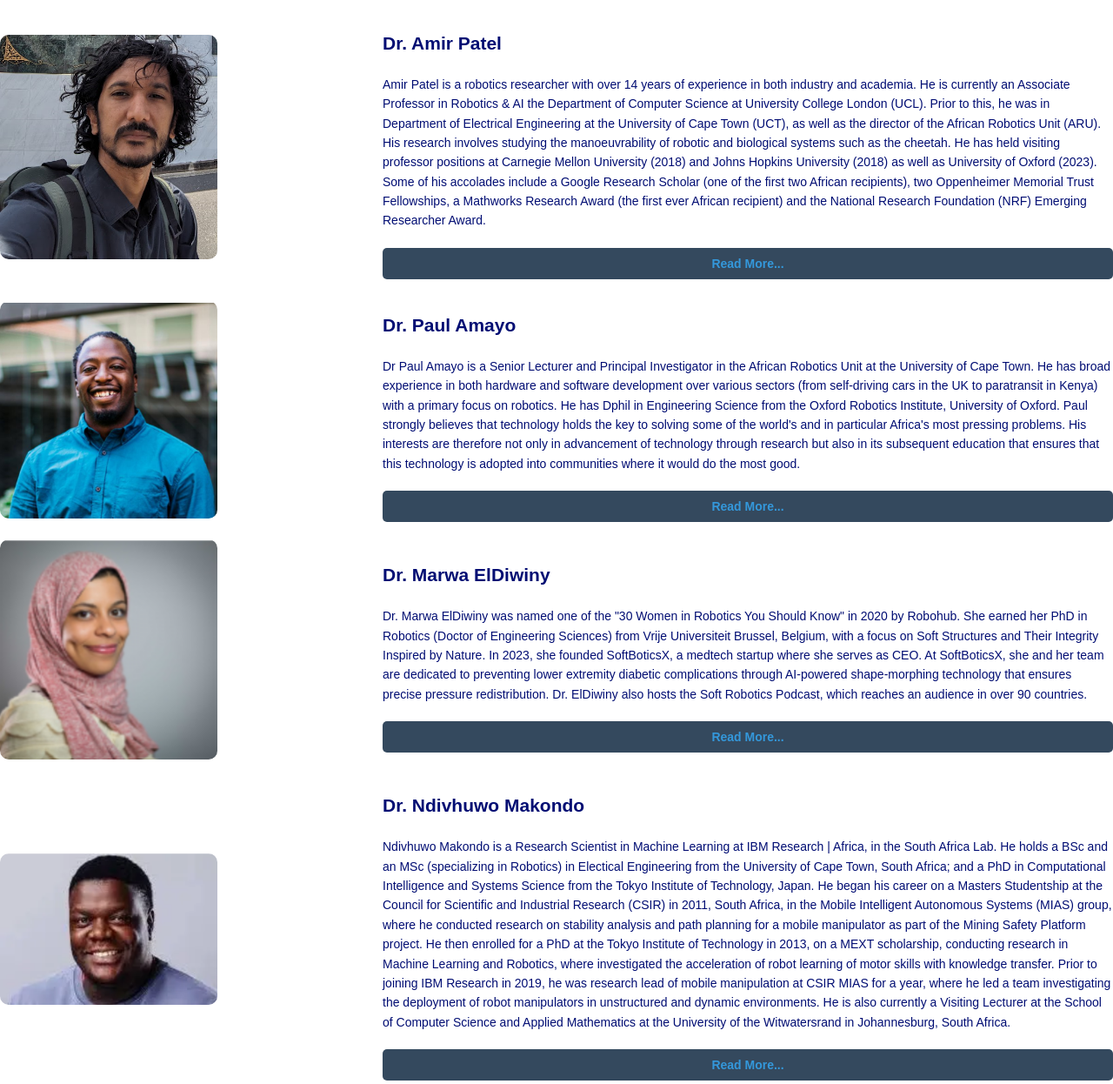
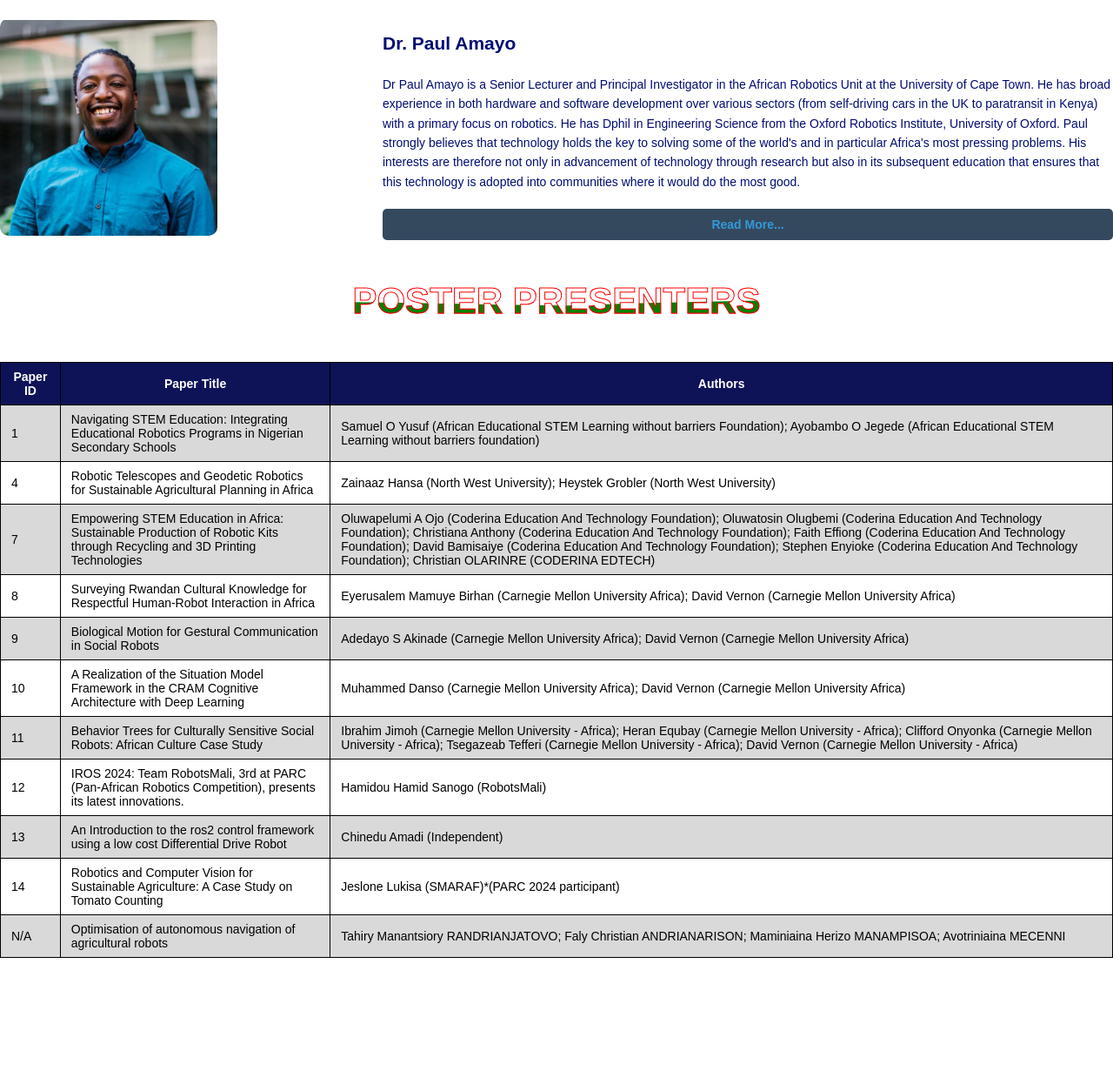
Before and after one commit to africarobotics/icra2025, a plain HTML site: page index.html in a window 1280 px wide. Shown: the part 5919-7165 px from the top of the page at 87% size. Drawn offline with Linux system fonts and the light colour scheme.

Commit message:
Update index.html

```diff
--- a/index.html
+++ b/index.html
@@ -538,24 +538,7 @@ over 140 papers.
             </article>
 
 
-            <article>
 
-                <img src = "Images/Amir.png" alt="image">
-                <div class="text">
-                    <h3> Dr. Amir Patel</h3>
-                    <p> Amir Patel is a robotics researcher with over 14 years of experience in both industry and academia.
-                        He is currently an Associate Professor in Robotics & AI the Department of Computer Science at
-                        University College London (UCL). Prior to this, he was in Department of Electrical Engineering at the
-                        University of Cape Town (UCT), as well as the director of the African Robotics Unit (ARU). His research
-                        involves studying the manoeuvrability of robotic and biological systems such as the cheetah. He has
-                        held visiting professor positions at Carnegie Mellon University (2018) and Johns Hopkins University
-                        (2018) as well as University of Oxford (2023). Some of his accolades include a Google Research Scholar
-                        (one of the first two African recipients), two Oppenheimer Memorial Trust Fellowships, a Mathworks
-                        Research Award (the first ever African recipient) and the National Research Foundation (NRF)
-                        Emerging Researcher Award.   </p>
-                    <button><a href = "https://www.nrf.ac.za/about-us/nrf-awards/2022-2/research-excellence-award-for-early-career-emerging-researchers-2022/associate-professor-amir-patel/" class="director-link" style="text-decoration: none;">Read More...</a></button>
-                </div>
-            </article>
 
             <article>
 
@@ -567,32 +550,6 @@ over 140 papers.
                 </div>
             </article>
 
-
-        <article>
-
-                <img src = "Images/Marwa.png" alt="image">
-                <div class="text">
-                    <h3>Dr. Marwa ElDiwiny</h3>
-                    <p> Dr. Marwa ElDiwiny was named one of the "30 Women in Robotics You Should Know" in 2020 by Robohub. She earned her PhD in Robotics (Doctor of Engineering Sciences) from Vrije Universiteit Brussel, Belgium, with a focus on Soft Structures and Their Integrity Inspired by Nature.
-                    In 2023, she founded SoftBoticsX, a medtech startup where she serves as CEO. At SoftBoticsX, she and her team are dedicated to preventing lower extremity diabetic complications through AI-powered shape-morphing technology that ensures precise pressure redistribution.
-                    Dr. ElDiwiny also hosts the Soft Robotics Podcast, which reaches an audience in over 90 countries. </p>
-                    <button><a href = "https://robohub.org/author/marwa-mohammed-alaa-eldean-eldiwiny/" class="director-link" style="text-decoration: none;">Read More...</a></button>
-                </div>
-            </article>
-
-
-            <article>
-
-                <img src = "Images/Makondo.png" alt="image">
-                <div class="text">
-                    <h3>Dr. Ndivhuwo Makondo</h3>
-                    <p> Ndivhuwo Makondo is a Research Scientist in Machine Learning at IBM Research | Africa, in the South Africa Lab. He holds a BSc and an MSc (specializing in Robotics) in Electical Engineering from the University of Cape Town, South Africa; and a PhD in Computational Intelligence and Systems Science from the Tokyo Institute of Technology, Japan. He began his career on a Masters Studentship at the Council for Scientific and Industrial Research (CSIR) in 2011, South Africa, in the Mobile Intelligent Autonomous Systems (MIAS) group, where he conducted research on stability analysis and path planning for a mobile manipulator as part of the Mining Safety Platform project. He then enrolled for a PhD at the Tokyo Institute of Technology in 2013, on a MEXT scholarship, conducting research in Machine Learning and Robotics, where investigated the acceleration of robot learning of motor skills with knowledge transfer.
-
-                    Prior to joining IBM Research in 2019, he was research lead of mobile manipulation at CSIR MIAS for a year, where he led a team investigating the deployment of robot manipulators in unstructured and dynamic environments. He is also currently a Visiting Lecturer at the School of Computer Science and Applied Mathematics at the University of the Witwatersrand in Johannesburg, South Africa. </p>
-                    <button><a href = "https://research.ibm.com/people/ndivhuwo-makondo" class="director-link" style="text-decoration: none;" id="poster">Read More...</a></button>
-
-                </div>
-            </article>
         </div>
 
 
```
